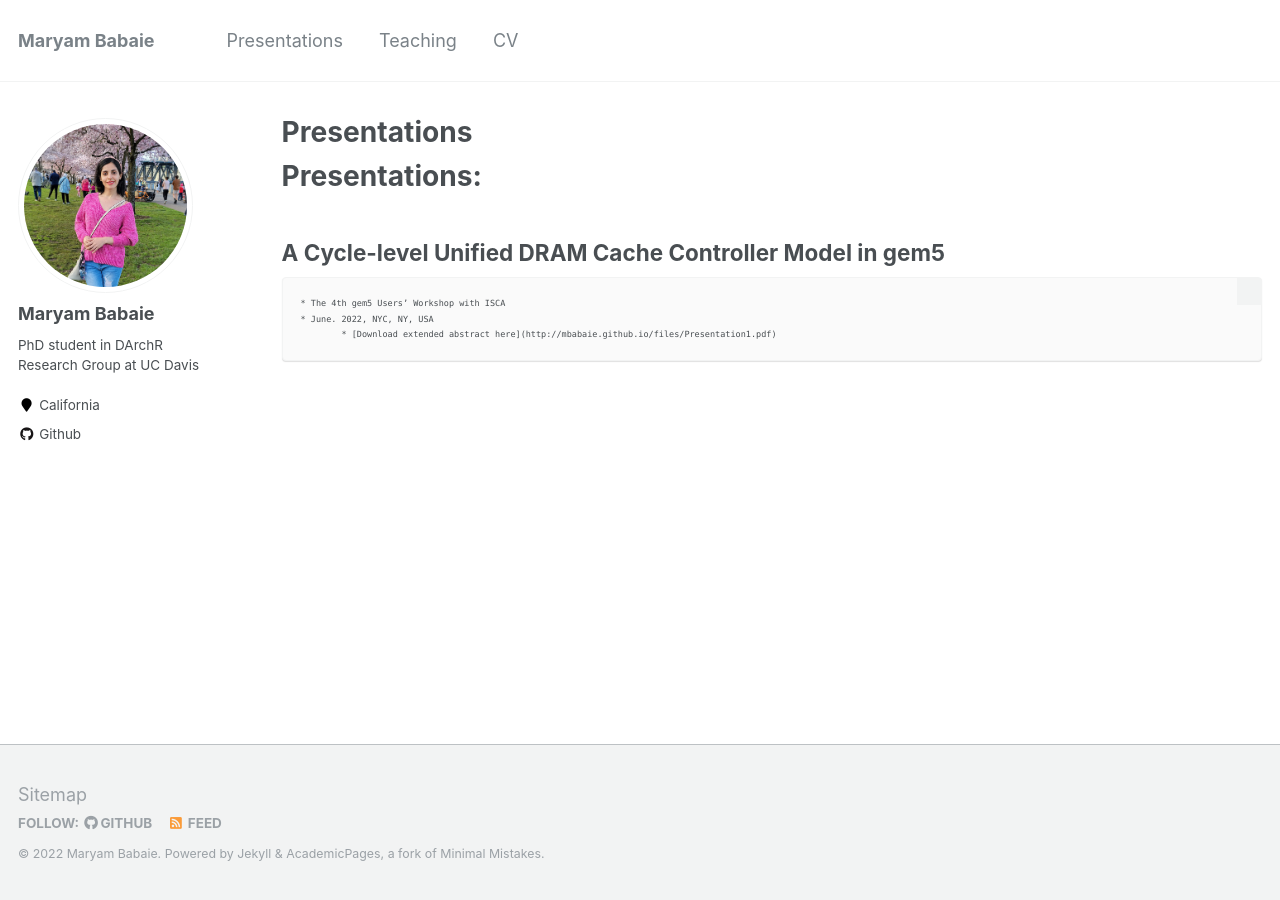
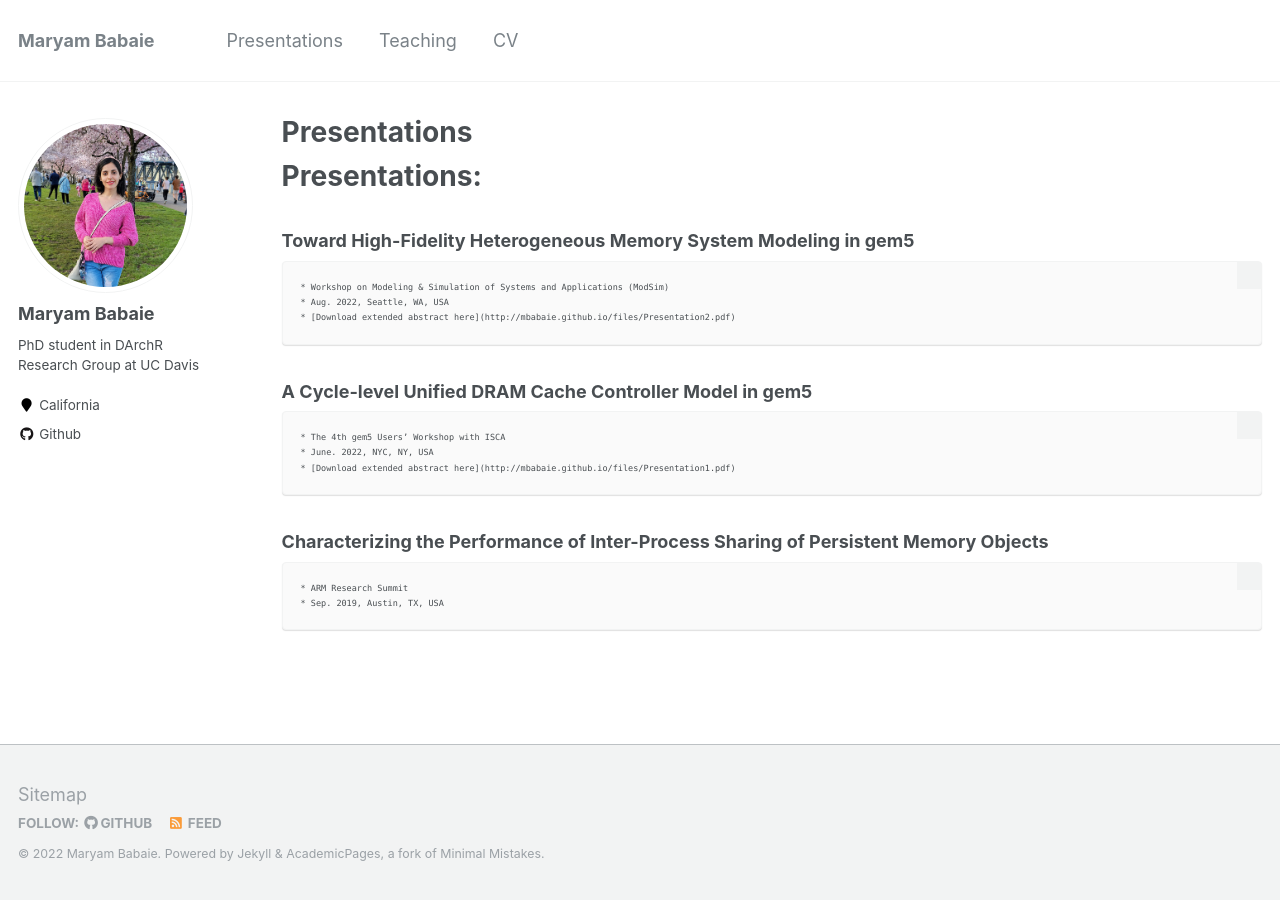
Before and after one commit to mbabaie/mbabaie.github.io, a Jekyll site: the page built from _pages/Presentations.md, in a window 1280 px wide. Built offline with Jekyll 4.4.1, drawn with Linux system fonts in a browser that asks for light colours.

Commit message:
Update Presentations.md

```diff
--- a/_pages/Presentations.md
+++ b/_pages/Presentations.md
@@ -9,7 +9,16 @@ author_profile: true
 
 # Presentations:
 
-## A Cycle-level Unified DRAM Cache Controller Model in gem5
+### Toward High-Fidelity Heterogeneous Memory System Modeling in gem5
+	* Workshop on Modeling & Simulation of Systems and Applications (ModSim)
+	* Aug. 2022, Seattle, WA, USA
+	* [Download extended abstract here](http://mbabaie.github.io/files/Presentation2.pdf)
+
+### A Cycle-level Unified DRAM Cache Controller Model in gem5
 	* The 4th gem5 Users’ Workshop with ISCA
 	* June. 2022, NYC, NY, USA
-		* [Download extended abstract here](http://mbabaie.github.io/files/Presentation1.pdf)
+	* [Download extended abstract here](http://mbabaie.github.io/files/Presentation1.pdf)
+
+### Characterizing the Performance of Inter-Process Sharing of Persistent Memory Objects
+	* ARM Research Summit
+	* Sep. 2019, Austin, TX, USA
```
